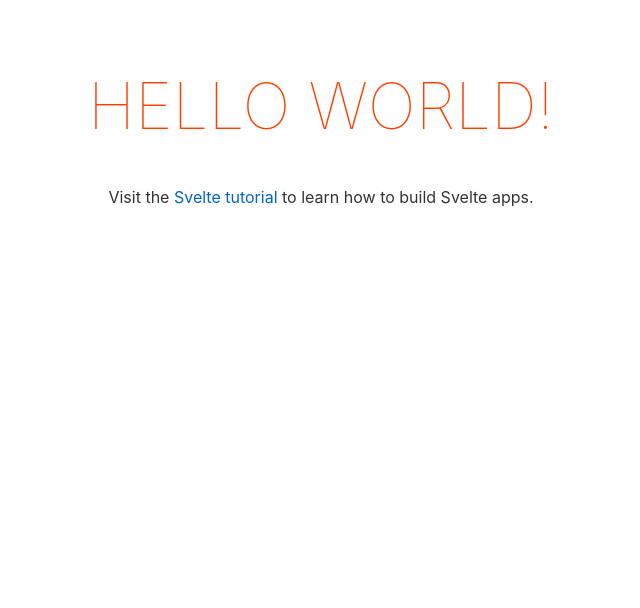
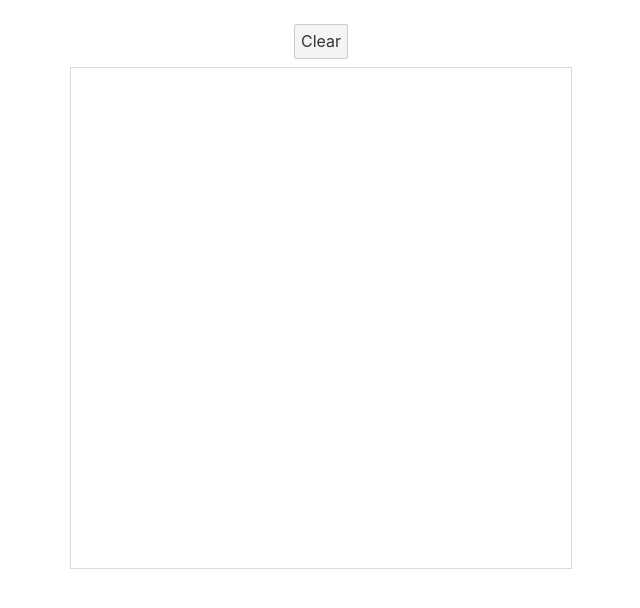
Before and after one commit to PeterW570/perfect-cube, a Svelte app: page / in a window 1280 px wide. Shown: the top 608 px of the page, without its empty margins (319-959 px from the left). Built offline with nearby package versions, Linux system fonts and the light colour scheme.

Commit message:
adds ability to draw in a fixed size canvas and clear

```diff
--- a/src/App.svelte
+++ b/src/App.svelte
@@ -1,25 +1,99 @@
 <script>
-	export let name;
+	import { onMount } from 'svelte';
+
+	let canvasEl;
+	let ctx;
+
+	let canvasOffsets = { x: 0, y: 0 };
+
+	let startPosition = { x: 0, y: 0 };
+	let endPosition = { x: 0, y: 0 };
+	let isDrawing = false;
+
+	const getClientOffset = (event) => {
+		const { pageX, pageY } = event.touches ? event.touches[0] : event;
+		const x = pageX - canvasOffsets.x;
+		const y = pageY - canvasOffsets.y;
+
+		return {
+			x,
+			y,
+		};
+	};
+
+	function drawLine() {
+		ctx.beginPath();
+		ctx.moveTo(startPosition.x, startPosition.y);
+		ctx.lineTo(endPosition.x, endPosition.y);
+		ctx.stroke();
+	}
+
+	function onMouseDown(event) {
+		startPosition = getClientOffset(event);
+		isDrawing = true;
+	}
+
+	function onMouseMove(event) {
+		if (!isDrawing) return;
+
+		endPosition = getClientOffset(event);
+		drawLine();
+		startPosition = endPosition;
+	}
+
+	function onMouseUp(event) {
+		isDrawing = false;
+	}
+
+	function clearCanvas() {
+		ctx.clearRect(0, 0, canvasEl.width, canvasEl.height);
+	}
+
+	onMount(() => {
+		ctx = canvasEl.getContext('2d');
+		canvasOffsets.x = canvasEl.getBoundingClientRect().left;
+		canvasOffsets.y = canvasEl.getBoundingClientRect().top;
+		ctx.strokeStyle = '#000';
+		ctx.lineJoin = 'round';
+		ctx.lineCap = 'round';
+		ctx.lineWidth = 1;
+	});
 </script>
 
 <main>
-	<h1>Hello {name}!</h1>
-	<p>Visit the <a href="https://svelte.dev/tutorial">Svelte tutorial</a> to learn how to build Svelte apps.</p>
+	<div>
+		<button on:click={clearCanvas}>Clear</button>
+	</div>
+	<div class="artboard">
+		<canvas
+			bind:this={canvasEl}
+			on:mousedown={onMouseDown}
+			on:touchstart={onMouseDown}
+			on:mousemove={onMouseMove}
+			on:touchmove={onMouseMove}
+			on:mouseup={onMouseUp}
+			on:touchend={onMouseUp}
+			width="500"
+			height="500"
+		/>
+	</div>
 </main>
 
 <style>
+	* {
+		position: relative;
+		box-sizing: border-box;
+	}
+
 	main {
 		text-align: center;
 		padding: 1em;
-		max-width: 240px;
+		max-width: 40em;
 		margin: 0 auto;
 	}
 
-	h1 {
-		color: #ff3e00;
-		text-transform: uppercase;
-		font-size: 4em;
-		font-weight: 100;
+	.artboard > canvas {
+		border: 1px solid #dadada;
 	}
 
 	@media (min-width: 640px) {
--- a/src/main.js
+++ b/src/main.js
@@ -2,9 +2,6 @@ import App from './App.svelte';
 
 const app = new App({
 	target: document.body,
-	props: {
-		name: 'world'
-	}
 });
 
 export default app;
```
